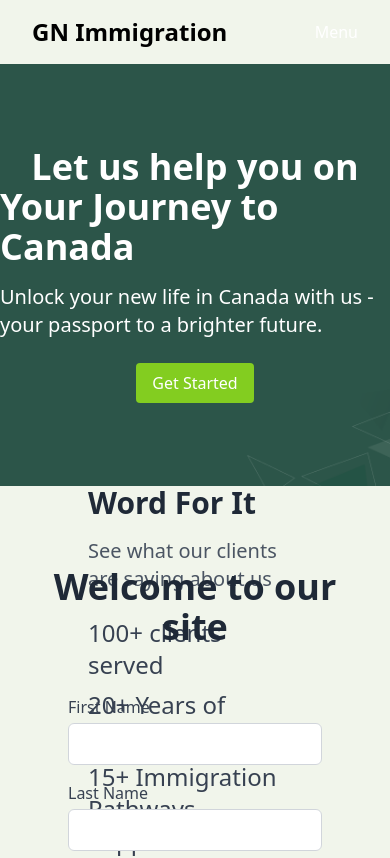
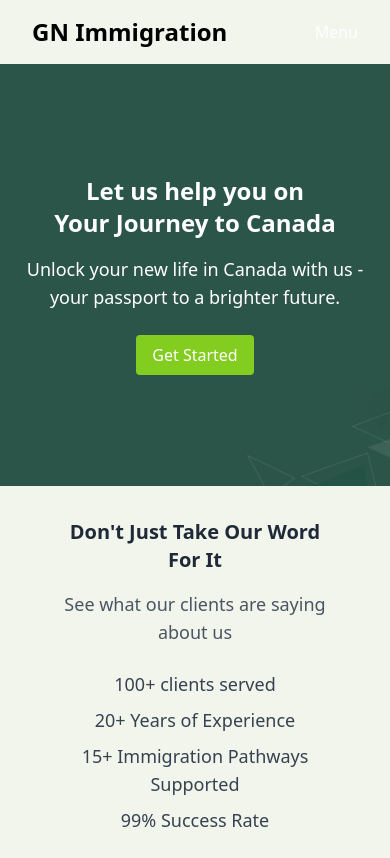
Before and after one commit to ParmeetSingh/GN-Immigration, a Next.js app: page / in a window 390 px wide. Shown: the top 858 px of the page. Built offline with nearby package versions, Linux system fonts and the light colour scheme.

Commit message:
made the website mobile-friendly

```diff
--- a/app/page.tsx
+++ b/app/page.tsx
@@ -5,106 +5,45 @@ import CustomerForm from './components/CustomerForm';
 
 const Home = () => {
   return (
-
     <div className="home">
       <div>
         <main className="w-full flex-auto">
-
-        <div className="relative h-[50vh]">
-          <Image src={banner} alt="Banner" layout="fill" objectFit="cover" className=""/>
-          <div className="absolute inset-0 flex flex-col items-center justify-center text-white z-10">
-            <h1 className="text-4xl font-bold">Let us help you on</h1>
-            <h1 className="text-4xl font-bold">Your Journey to Canada</h1>
-            <h3 className="text-xl mt-4">Unlock your new life in Canada with us - your passport to a brighter future.</h3>
+          <div className="relative h-[50vh] md:h-[70vh]">
+            <Image
+              src={banner}
+              alt="Banner"
+              layout="fill"
+              objectFit="cover"
+              className=""
+            />
+            <div className="absolute inset-0 flex flex-col items-center justify-center text-white z-10 p-4 text-center">
+              <h1 className="text-2xl md:text-4xl font-bold">Let us help you on</h1>
+              <h1 className="text-2xl md:text-4xl font-bold">Your Journey to Canada</h1>
+              <h3 className="text-lg md:text-xl mt-4">Unlock your new life in Canada with us - your passport to a brighter future.</h3>
               <button className="mt-6 px-4 py-2 bg-[#83CD20] text-white rounded hover:bg-blue-700">Get Started</button>
             </div>
           </div>
 
-      <div className="h-[40vh] flex items-center justify-around px-10">
-        <div className="flex-1 flex flex-col justify-center items-center p-8 rounded-lg m-4">
-          <h2 className="text-3xl font-bold text-gray-800 mb-4">Dont Just Take Our Word For It</h2>
-          <p className="text-xl text-gray-600 mb-6">See what our clients are saying about us</p>
-          <ul className="text-2xl text-gray-700 space-y-2">
+          <div className="h-[40vh] md:h-[30vh] flex flex-col md:flex-row items-center justify-around px-6 md:px-10 text-center">
+            <div className="flex-1 flex flex-col justify-center items-center p-4 md:p-8 rounded-lg m-4">
+              <h2 className="text-xl md:text-3xl font-bold text-gray-800 mb-4">Don't Just Take Our Word For It</h2>
+              <p className="text-lg md:text-xl text-gray-600 mb-6">See what our clients are saying about us</p>
+              <ul className="text-lg md:text-2xl text-gray-700 space-y-2">
                 <li>100+ clients served</li>
                 <li>20+ Years of Experience</li>
                 <li>15+ Immigration Pathways Supported</li>
                 <li>99% Success Rate</li>
               </ul>
             </div>
-
-
           </div>
 
-      <div className="h-[40vh] flex-1 flex flex-col justify-center items-center p-8 rounded-lg m-4 max-w-lg mx-auto">
-  <h1 className="text-4xl font-bold text-gray-800 mb-6 text-center">Welcome to our site</h1>
+          <div className="flex-1 flex flex-col justify-center items-center p-4 md:p-8 rounded-lg m-4 max-w-lg mx-auto">
+            <h1 className="text-2xl md:text-4xl font-bold text-gray-800 mb-6 text-center">Welcome to our site</h1>
             <CustomerForm />
           </div>
-
-
-
-
-          {/* <div className="text-2xl">
-            <h2>Discover our comprehensive range of services</h2>
-            <p>From visa applications to settlement services, we provide a full suite of immigration solutions tailored to your unique needs and circumstances.</p>
-
-            <div>
-              <h3>Express Entry</h3>
-              <p>Ready to embark on a journey to Canada? Explore our Express Entry services and start your journey today.</p>
-            </div>
-            <div>
-              <h3>Canadian Citizenship</h3>
-              <p>Become a Canadian citizen and enjoy the full rights and privileges of citizenship. Learn more about our citizenship services.</p>
-            </div>
-
-            <div>
-              <h3>Startup Visa: Entrepreneurs</h3>
-              <p>Are you an innovative entrepreneur? Explore our startup visa program and bring your business ideas to Canada.</p>
-            </div>
-
-            <div>
-              <h3>Provincial Nominee Program (PNP)</h3>
-              <p>Interested in immigrating to a specific province? Check out our PNP services for tailored immigration pathways.</p>
-            </div>
-
-            <div>
-              <h3>Study Program</h3>
-              <p>Pursue your academic dreams in Canada. Discover our study program services and explore educational opportunities.</p>
-            </div>
-
-            <div>
-              <h3>Work Permit</h3>
-              <p>Seeking employment opportunities in Canada? Our work permit services can help you navigate the process.</p>
-            </div>
-
-            <div>
-              <h3>Family Sponsorship</h3>
-              <p>Reunite with your loved ones in Canada. Learn about our family sponsorship services and bring your family together.</p>
+        </main>
       </div>
     </div>
-
-          <div className="text-2xl">
-            <p>"Finding the right immigration consultant felt like finding a needle in a haystack – until I contacted Dodo Immigration.
-              As a Mauritian citizen sponsoring my parents to Canada, the whole process seemed daunting. But Hanshah and the team were amazing!
-              They walked me through every step, from gathering documents to preparing for the interview, with clear explanations and
-              unwavering support."
-            </p>
-            <p>-Reshma</p>
-          </div>
-
-          <div className="text-2xl">
-            <h2>Let us help you navigate the complex process ofimmigrating to Canada and make your dream of a new life a reality.</h2>
-            <p>
-              Our team of experienced consultants provides personalized support and guidance every step of the way, from visa applications to settlement
-              services, ensuring that you have a smooth and successful immigration journey to Canada. We are committed to helping you achieve your
-            </p>
-          </div> */}
-        </main>
-      </div>
-      <div>
-      </div>
-    </div>
-
-
   );
 };
 
```
Lines whose indentation alone changed are shown as unchanged.
